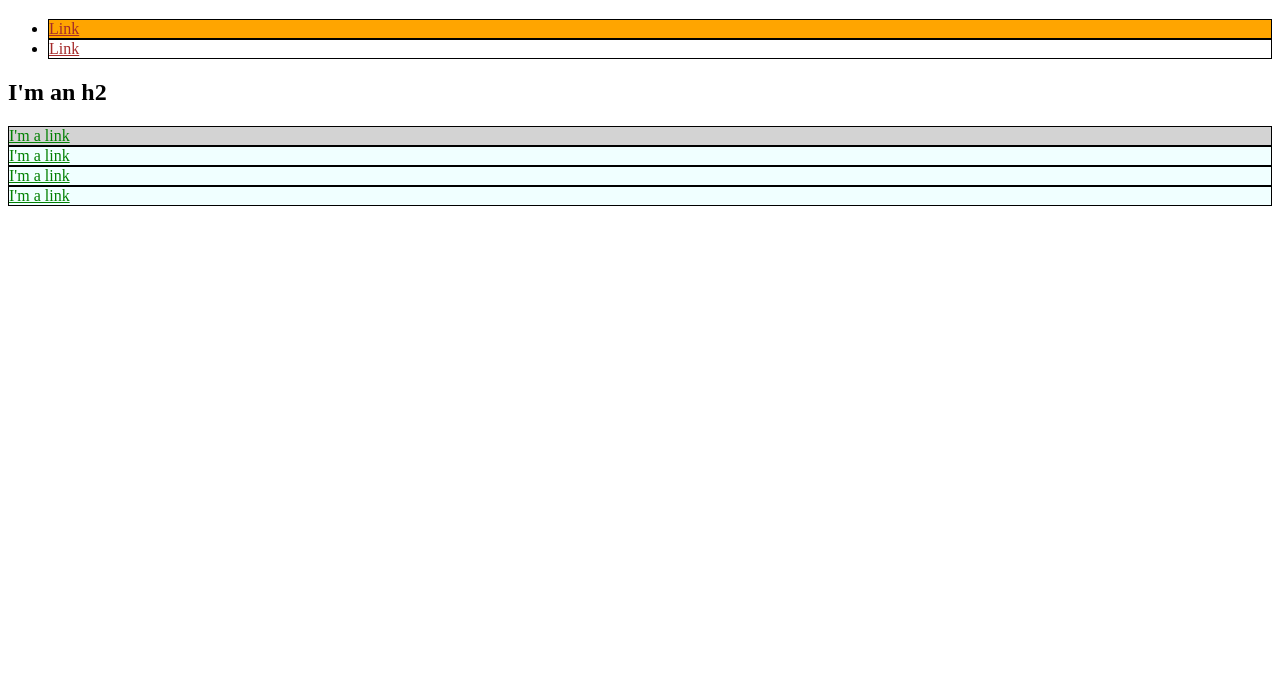
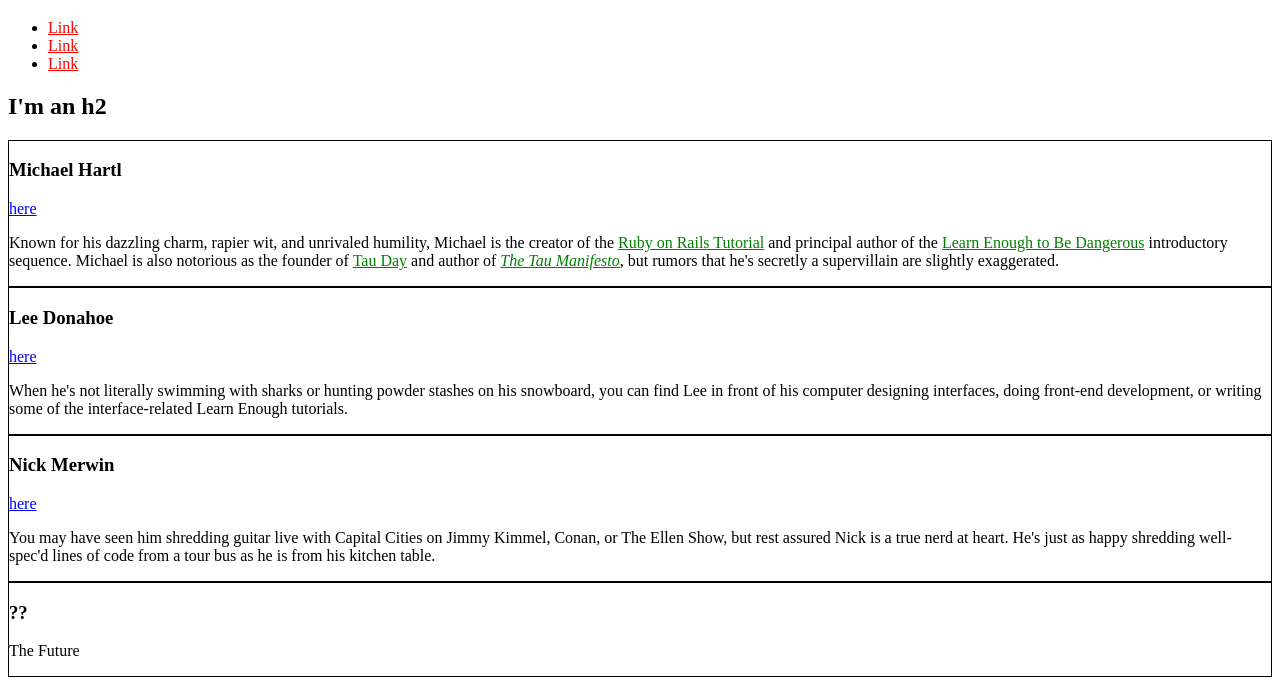
Before and after one commit to David-Pancic/sample_css, a plain HTML site: page index.html in a window 1280 px wide. Shown: the part 61-756 px from the top of the page. Drawn offline with Linux system fonts and the light colour scheme.

Commit message:
Add some content, refactor some css

```diff
--- a/index.html
+++ b/index.html
@@ -1,36 +1,35 @@
 <!DOCTYPE html>
-<html lang="en" dir="ltr">
+<html>
   <head>
+    <title>Test Page: Don't Panic</title>
     <meta charset="utf-8">
-    <title>Test page: Don't Panic</title>
     <style>
+      /* GLOBAL STYLES */
       a {
         color: red;
       }
-    .bio-box a {
-      color: green;
+
+      /* SOCIAL STYLES */
+      .social-link {
+        color: blue;
       }
-    .bio-box, li {
+
+      /* BIO STYLES */
+      .bio-box {
         border: 1px solid black;
       }
-    #exec-bio {
-      background-color: lightgrey;
-    }
-    li a {
-      color: brown;
-    }
-    .pretty {
-      background-color: azure;
-    }
-    #special {
-      background-color: orange;
+      .bio-copy a {
+        color: green;
       }
     </style>
   </head>
   <body>
     <h1>I'm an h1</h1>
     <ul>
-      <li id="special">
+      <li>
+        <a href="http://example.com/">Link</a>
+      </li>
+      <li>
         <a href="http://example.com/">Link</a>
       </li>
       <li>
@@ -38,17 +37,54 @@
       </li>
     </ul>
     <h2>I'm an h2</h2>
-    <div id="exec-bio" class="bio-box pretty">
-      <a href="http://example.com/">I'm a link</a>
+    <div class="bio-box">
+      <h3>Michael Hartl</h3>
+      <a href="http://twitter.com/mhartl" class="social-link">here</a>
+      <div class="bio-copy">
+        <p>
+          Known for his dazzling charm, rapier wit, and unrivaled humility,
+          Michael is the creator of the
+          <a href="http://railstutorial.org/">Ruby on Rails
+          Tutorial</a> and principal author of the
+          <a href="https://learnenough.com/">
+          Learn Enough to Be Dangerous</a> introductory sequence. Michael
+          is also notorious as the founder of
+          <a href="http://tauday.com/">Tau Day</a> and author of
+          <a href="http://tauday.com/tau-manifesto"><em>The Tau
+          Manifesto</em></a>, but rumors that he's secretly a supervillain
+          are slightly exaggerated.
+        </p>
       </div>
-    <div class="bio-box pretty">
-      <a href="http://example.com/">I'm a link</a>
     </div>
-    <div class="bio-box pretty">
-      <a href="http://example.com/">I'm a link</a>
+    <div class="bio-box">
+      <h3>Lee Donahoe</h3>
+      <a href="https://twitter.com/leedonahoe" class="social-link">here</a>
+      <div class="bio-copy">
+        <p>
+          When he's not literally swimming with sharks or hunting powder
+          stashes on his snowboard, you can find Lee in front of his computer
+          designing interfaces, doing front-end development, or writing some of
+          the interface-related Learn Enough tutorials.
+        </p>
       </div>
-    <div class="bio-box pretty">
-      <a href="http://example.com/">I'm a link</a>
+    </div>
+    <div class="bio-box">
+      <h3>Nick Merwin</h3>
+      <a href="https://twitter.com/nickmerwin" class="social-link">here</a>
+      <div class="bio-copy">
+        <p>
+          You may have seen him shredding guitar live with Capital Cities on
+          Jimmy Kimmel, Conan, or The Ellen Show, but rest assured Nick is a
+          true nerd at heart. He's just as happy shredding well-spec'd lines
+          of code from a tour bus as he is from his kitchen table.
+        </p>
+      </div>
+    </div>
+    <div class="bio-box">
+      <h3>??</h3>
+      <p>
+        The Future
+      </p>
     </div>
   </body>
 </html>
```
Lines whose indentation alone changed are shown as unchanged.
